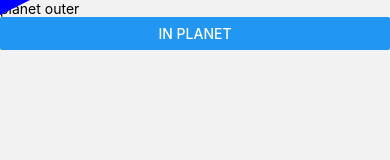
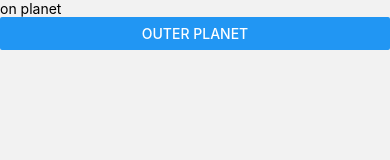
Before and after one commit to jiwon79/Muspace-App, a React Native app: screen /MySpace in a window 390 px wide. Shown: the top 160 px of the page. Built offline with nearby package versions, Linux system fonts and the light colour scheme; what react-native-expo-viewport-units would draw is missing.

Commit message:
refactor: Change name OnPlanet to InPlanet

```diff
--- a/Navigations/MySpaceNav.js
+++ b/Navigations/MySpaceNav.js
@@ -4,14 +4,14 @@ import { NavigationContainer } from '@react-navigation/native';
 import { createStackNavigator } from '@react-navigation/stack';
 
 import OuterPlanet from './../Screens/MySpace/OuterPlanet';
-import OnPlanet from '../Screens/MySpace/OnPlanet';
+import InPlanet from '../Screens/MySpace/InPlanet';
 
 const Stack = createStackNavigator();
 
 export default function MySpaceNav() {
   return (
     <Stack.Navigator
-    initialRouteName="Home"
+    initialRouteName="InPlanet"
     screenOptions={{
       headerShown: false,
       animationEnabled: false
@@ -25,8 +25,8 @@ export default function MySpaceNav() {
         }}
       />
       <Stack.Screen
-        name="OnPlanet"
-        component={OnPlanet}
+        name="InPlanet"
+        component={InPlanet}
       />
     </Stack.Navigator>
   )
--- a/Screens/MySpace/OnPlanet.js
+++ b/Screens/MySpace/InPlanet.js
@@ -1,9 +1,9 @@
 import React from 'react'
 import { View, Text, Button } from 'react-native'
 
-import Planet from './../../components/Planet';
+import Planet from '../../components/Planet';
 
-export default function OnPlanet({ navigation }) {
+export default function InPlanet({ navigation }) {
   return (
     <View>
       <Text>on planet</Text>
--- a/Screens/MySpace/OuterPlanet.js
+++ b/Screens/MySpace/OuterPlanet.js
@@ -12,7 +12,7 @@ export default function OuterPlanet({ navigation }) {
       <MusicThum navigation={navigation}/>
       <Button
       title="in planet"
-      onPress={() => navigation.navigate("OnPlanet")}
+      onPress={() => navigation.navigate("InPlanet")}
       />
     </View>
   )
--- a/components/MusicThum.js
+++ b/components/MusicThum.js
@@ -8,7 +8,7 @@ export default function MusicThum({ navigation }) {
       <ImageBackground source={require("../assets/snoo.jpg")} style={styles.bgImage}/>
       <TouchableOpacity
         activeOpacity={0.8}
-        onPress={() => navigation.navigate('OnPlanet')}
+        onPress={() => navigation.navigate('InPlanet')}
         style={styles.button}
       />
     </View>
```
